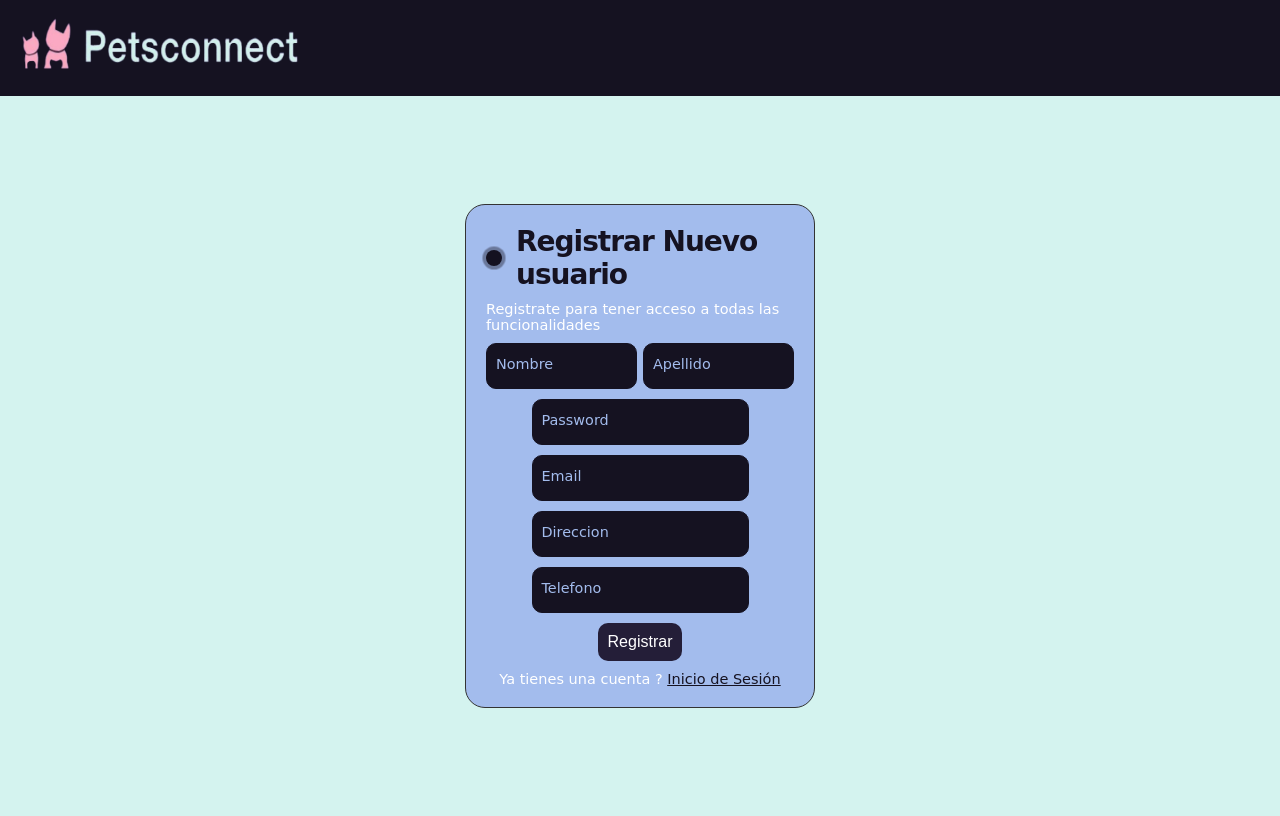
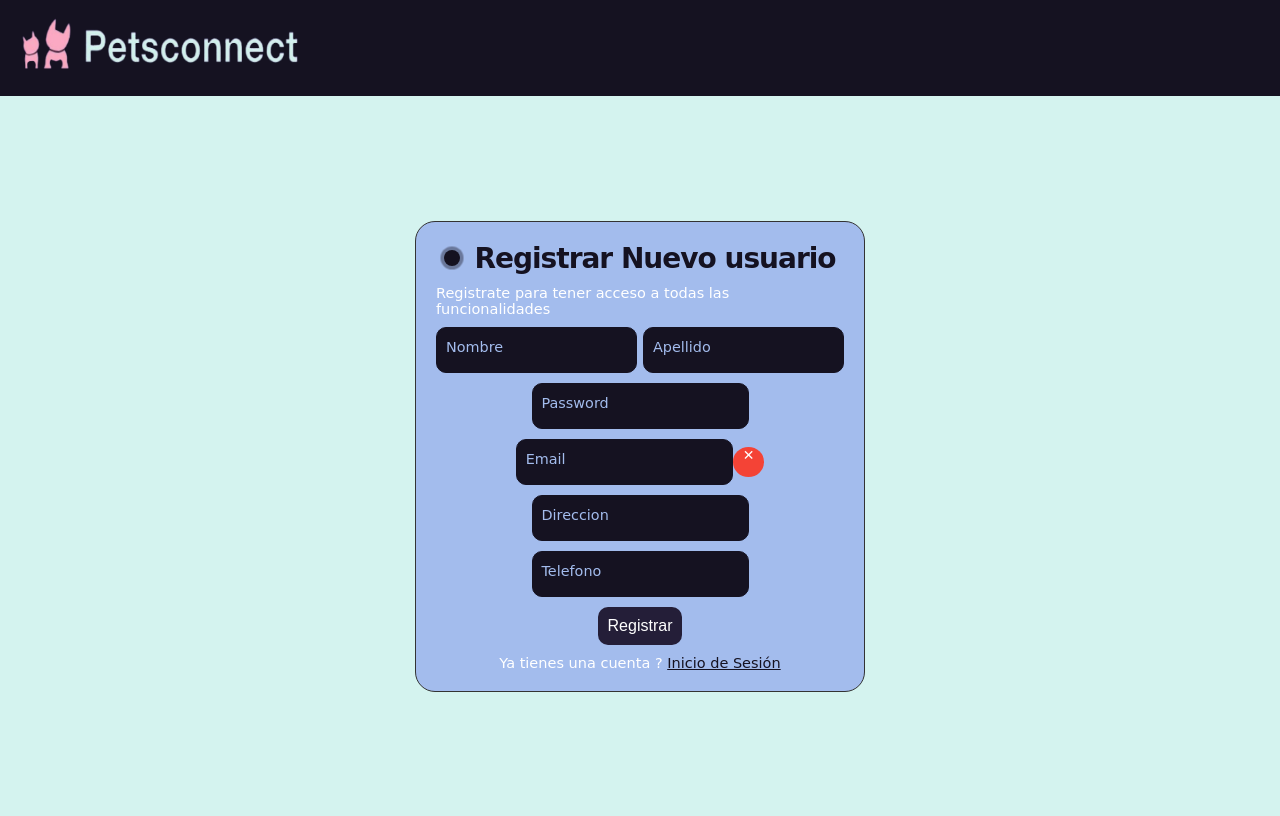
Before and after one commit to iJohanAcero/petsconnectMVC, a PHP site: page /Views/register.php in a window 1280 px wide. Run offline with PHP 8.4, Linux system fonts and the light colour scheme; some web fonts are replaced.

Commit message:
REGEX de validar email completo, se añadio el regex.js, tambien se modifico el register.php y se añadio el css para el input de email.

```diff
--- a/Public/css/login.css
+++ b/Public/css/login.css
@@ -455,7 +455,7 @@ form.sign-in-form {
     display: flex;
     flex-direction: column;
     gap: 10px;
-    max-width: 350px;
+    max-width: 450px;
     padding: 20px;
     border-radius: 20px;
     position: relative;
@@ -562,6 +562,40 @@ form.sign-in-form {
         font-size: medium;
     }
 
+/* ESTILOS DE LA VALIDACION DE EMAIL */
+
+.validar-email {
+    display: flex;
+    justify-content: center;
+    align-items: center;
+}
+
+.NoEmail {
+    background-color: #f44336;
+    border: none;
+    color: white;
+    font-size: 14px;
+    padding: 0 10px;
+    height: 30px;
+    border-radius: 50%;
+    display: flex;
+
+}
+
+.correctoEmail {
+    background-color: #4CAF50;
+    border: none;
+    color: white;
+    font-size: 14px;
+    padding: 0 10px;
+    height: 30px;
+    border-radius: 50%;
+    margin-left: 8px;
+    display: flex;
+    align-items: center;
+    justify-content: center;
+}
+
     .submit {
         border: none;
         outline: none;
--- a/Public/js/main.js
+++ b/Public/js/main.js
@@ -1,3 +1,4 @@
+
 
 //================ SCROLL DE MASCOTAS RECOMENDADAS ===========================
 const scroller = document.querySelectorAll(".scroll");
--- /dev/null
+++ b/Public/js/regex.js
@@ -0,0 +1,27 @@
+
+// ================= REGEX PARA VALIDAR EMAIL =========================
+let input = document.getElementById('email');
+    let icon = document.getElementById('checked-icon');
+
+    // Estado inicial
+    icon.innerHTML = '✕';
+
+    const validarEmail = (email) => {
+        const regex = /^(([^<>()[\]\.,;:\s@\"]+(\.[^<>()[\]\.,;:\s@\"]+)*)|(\".+\"))@(([^<>()[\]\.,;:\s@\"]+\.)+[^<>()[\]\.,;:\s@\"]{2,})$/i;
+        return regex.test(email);
+    }
+
+    input.addEventListener('input', () => {
+
+    if (validarEmail(input.value)) {
+
+        icon.innerHTML = '✓';
+        icon.classList.remove('NoEmail');
+        icon.classList.add('correctoEmail');
+    } else {
+
+        icon.innerHTML = '✕';
+        icon.classList.remove('correctoEmail');
+        icon.classList.add('NoEmail');
+    }
+});
--- a/Views/register.php
+++ b/Views/register.php
@@ -2,13 +2,17 @@
 <html lang="es">
 
 <head>
+    <link href="https://fonts.googleapis.com/css2?family=Montserrat:ital,wght@0,100..900;1,100..900&display=swap" rel="stylesheet">
     <meta charset="UTF-8">
     <meta name="viewport" content="width=device-width, initial-scale=1.0">
+
     <link rel="stylesheet" href="../Public/css/login.css">
     <title>Registrar Usuarios</title>
 </head>
 
 <body>
+
+
     <div class="barra-top">
         <img class="logo" src="../Public/images/logo-oscuro.png">
     </div>
@@ -35,10 +39,19 @@
                 <span>Password</span>
             </label>
 
-            <label>
-                <input class="input" name="email" id="email" type="email" placeholder="" required>
-                <span>Email</span>
-            </label>
+            <!-- <label>
+                    <input class="input" name="email" id="email" type="email" placeholder="" required>
+                    <span>Email</span>
+            </label> -->
+
+            <div class="validar-email">
+                <label>
+                    <input class="input" name="email" id="email" type="email" placeholder="" required>
+                    <span>Email</span>
+                </label>
+                <div id="checked-icon" class="NoEmail"></div>
+            </div>
+
 
             <label>
                 <input class="input" name="direccion" id="direccion" type="text" placeholder="" required>
@@ -54,6 +67,8 @@
             <p class="signin">Ya tienes una cuenta ? <a href="../index.php">Inicio de Sesión</a> </p>
         </form>
     </div>
+
+    <script src="../Public/js/regex.js"></script>
 </body>
 
 </html>
```
